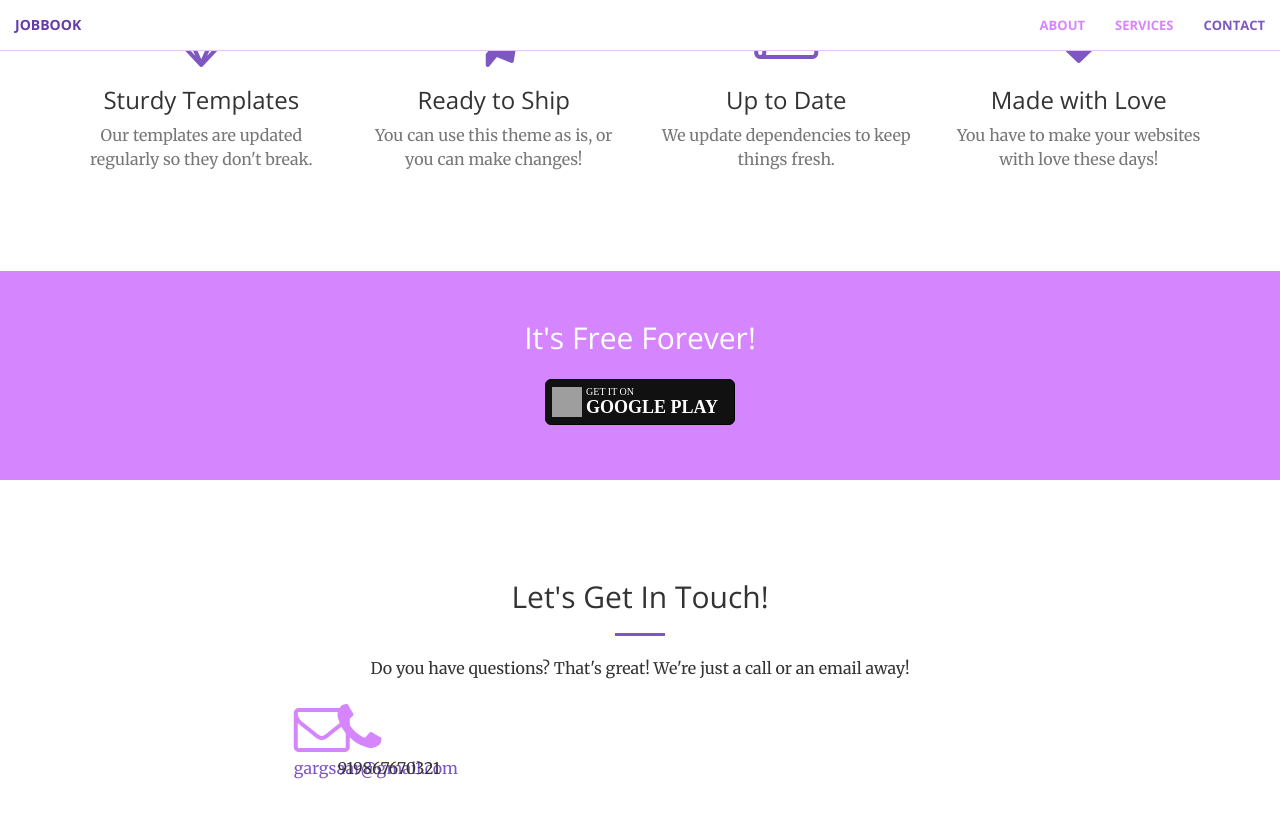
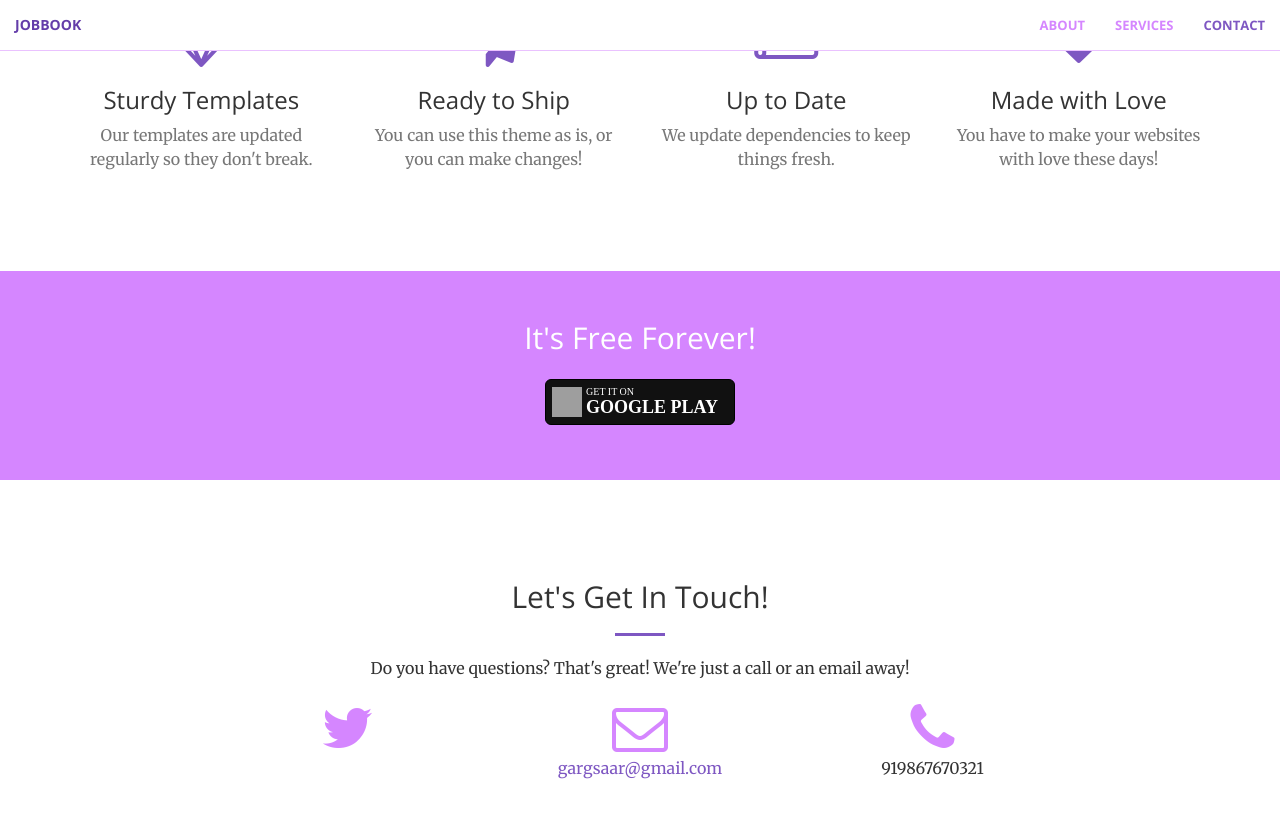
Before and after one commit to gargsaar/bluecollarjobs, a Jekyll site: the page built from index.html, in a window 1280 px wide and 900 px high, scrolled down 1533 px. Shown: the top 818 px of the window. Built offline with Jekyll 4.4.1, drawn with Linux system fonts in a browser that asks for light colours; grey boxes are pictures that could not be loaded.

Commit message:
Update contact.html

```diff
--- a/_includes/contact.html
+++ b/_includes/contact.html
@@ -6,8 +6,12 @@
                 <hr class="primary">
                 <p>Do you have questions? That's great! We're just a call or an email away!</p>
             </div>
-            <div class="col-lg-2 col-lg-offset-2 text-center">
-            <div>
+        <div class="col-lg-2 col-lg-offset-2 text-center">
+            <a href="https://twitter.com/{{ site.twitter_username }}">
+                <i class="fa fa-twitter fa-3x wow bounceIn" data-wow-delay=".1s"></i>
+                <p>{{ site.twitter_username }}</p>
+            </a>
+        </div>
         <div class="col-lg-2 col-lg-offset-1 text-center">
             <a href="mailto:{{ site.email }}">
             <i class="fa fa-envelope-o fa-3x wow bounceIn" data-wow-delay=".1s"></i>
```
